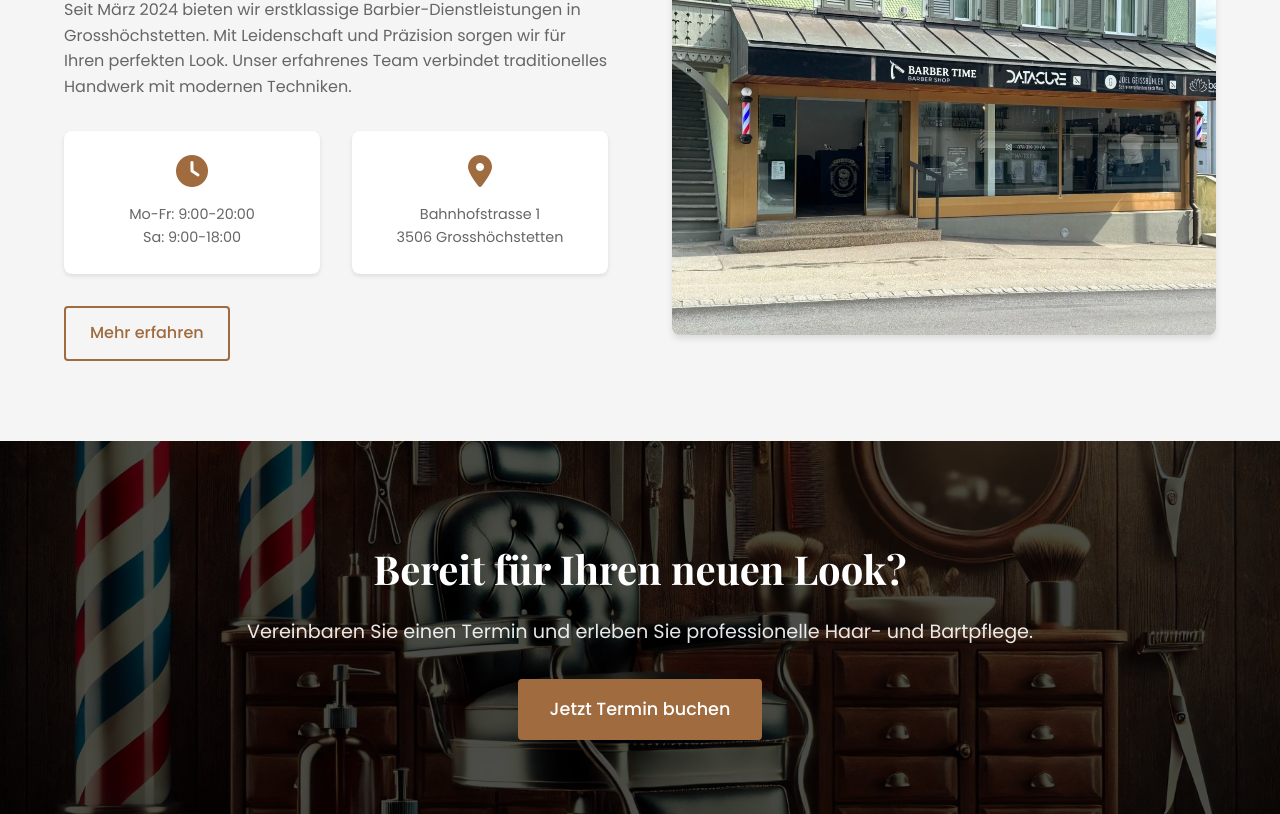
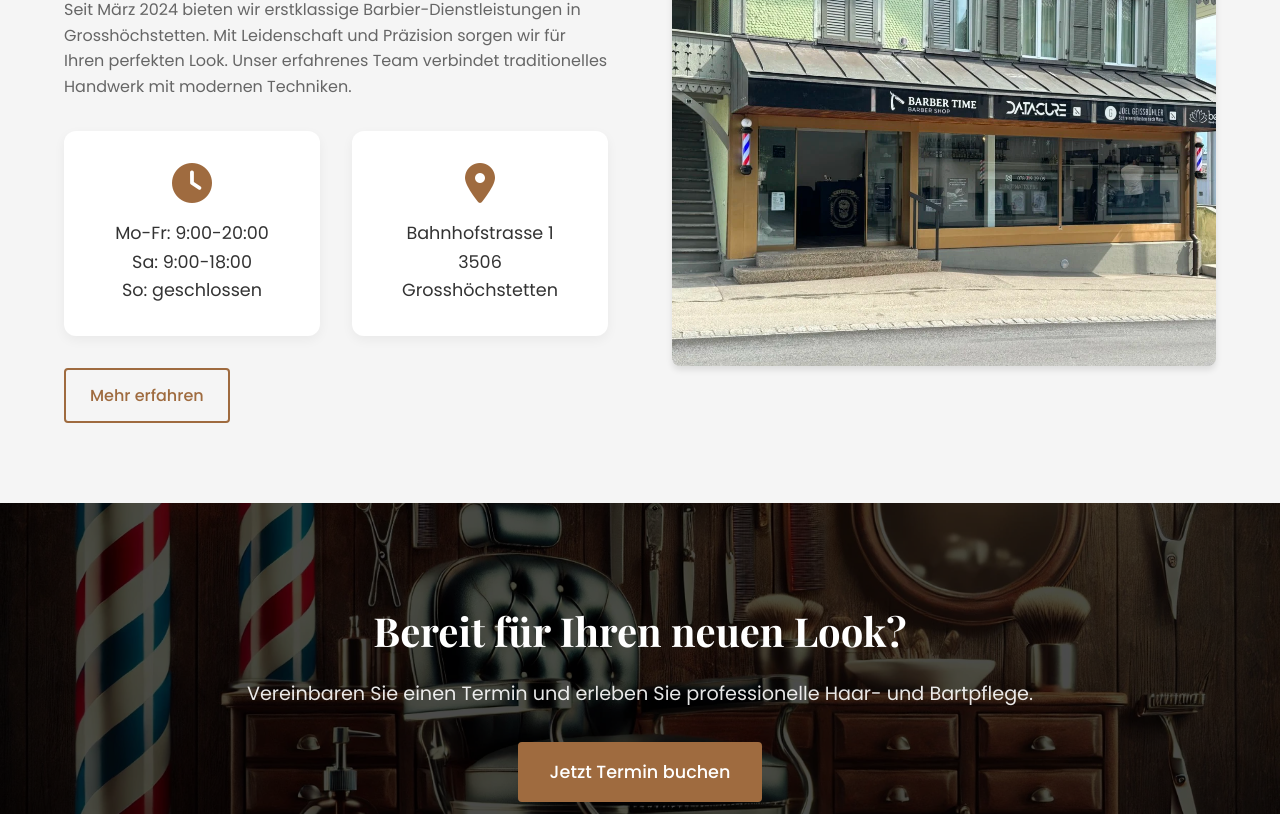
Before and after one commit to LeuenFlo/barbertime, an Angular app: page / in a window 1280 px wide. Shown: the part 1240-2054 px from the top of the page. Built offline with nearby package versions, Linux system fonts and the light colour scheme.

Commit message:
style: Improve layout and design of opening hours and location cards

```diff
--- a/src/app/components/home/home.component.html
+++ b/src/app/components/home/home.component.html
@@ -47,7 +47,11 @@
           <div class="about-highlights">
             <div class="highlight">
               <i class="fas fa-clock"></i>
-              <p>Mo-Fr: 9:00-20:00<br>Sa: 9:00-18:00</p>
+              <p>
+                Mo-Fr: 9:00-20:00<br>
+                Sa: 9:00-18:00<br>
+                So: geschlossen
+              </p>
             </div>
             <a href="https://maps.google.com/?q=Bahnhofstrasse+1,+3506+Grosshöchstetten"
                target="_blank"
@@ -55,7 +59,8 @@
               <div class="highlight">
                 <i class="fas fa-map-marker-alt"></i>
                 <p>
-                    Bahnhofstrasse 1<br>3506 Grosshöchstetten
+                  Bahnhofstrasse 1<br>
+                  3506 Grosshöchstetten
                 </p>
               </div>
             </a>
--- a/src/app/components/home/home.component.scss
+++ b/src/app/components/home/home.component.scss
@@ -138,37 +138,47 @@ $light-bg: #f5f5f5;
 
 .about-highlights {
   display: grid;
-  grid-template-columns: 1fr 1fr;
+  grid-template-columns: repeat(2, 1fr);
   gap: 2rem;
-  margin-bottom: 2rem;
+  margin: 2rem 0;
 
   .highlight {
+    background: white;
+    padding: 2rem;
+    border-radius: 12px;
+    box-shadow: 0 4px 12px rgba(0, 0, 0, 0.05);
     text-align: center;
-    padding: 1.5rem;
-    background: white;
-    border-radius: 8px;
-    box-shadow: 0 2px 4px rgba(0, 0, 0, 0.1);
+    transition: transform 0.3s ease, box-shadow 0.3s ease;
+
+    &:hover {
+      transform: translateY(-5px);
+      box-shadow: 0 8px 24px rgba(0, 0, 0, 0.1);
+    }
 
     i {
-      font-size: 2rem;
+      font-size: 2.5rem;
       color: $primary-color;
       margin-bottom: 1rem;
     }
 
     p {
+      font-size: 1.1rem;
+      line-height: 1.6;
       margin: 0;
-      font-size: 0.9rem;
+      color: $text-color;
+    }
+  }
 
-      a {
-        color: inherit;
-        text-decoration: none;
-        transition: color 0.3s ease;
+  a {
+    text-decoration: none;
+    color: inherit;
+  }
+}
 
-        &:hover {
-          color: $primary-color;
-        }
-      }
-    }
+@media (max-width: 768px) {
+  .about-highlights {
+    grid-template-columns: 1fr;
+    gap: 1rem;
   }
 }
 
--- a/src/app/shared/header/header.component.html
+++ b/src/app/shared/header/header.component.html
@@ -33,7 +33,7 @@
          class="booking-btn"
          (click)="closeMenu()">
         <i class="fas fa-calendar-alt"></i>
-        <span>Termin buchen</span>
+        <span>Termin vereinbaren</span>
       </a>
     </nav>
   </div>
```
Lines whose indentation alone changed are shown as unchanged.
